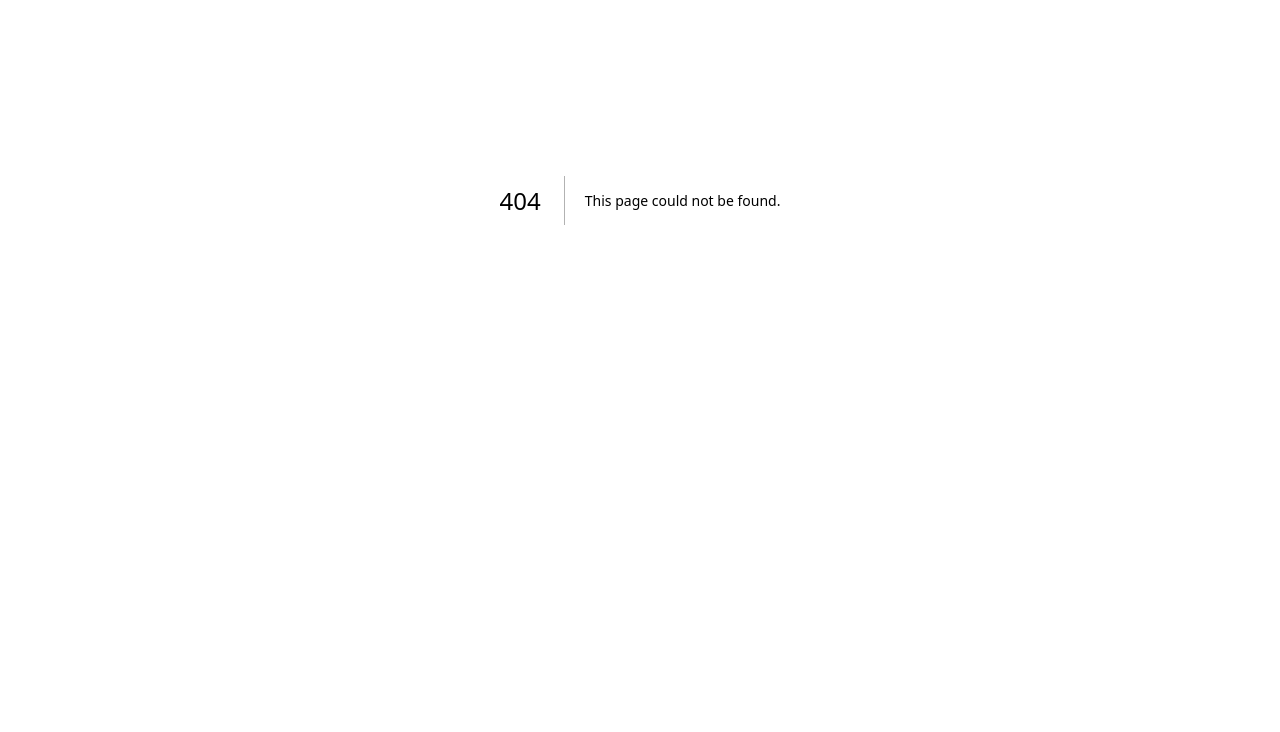
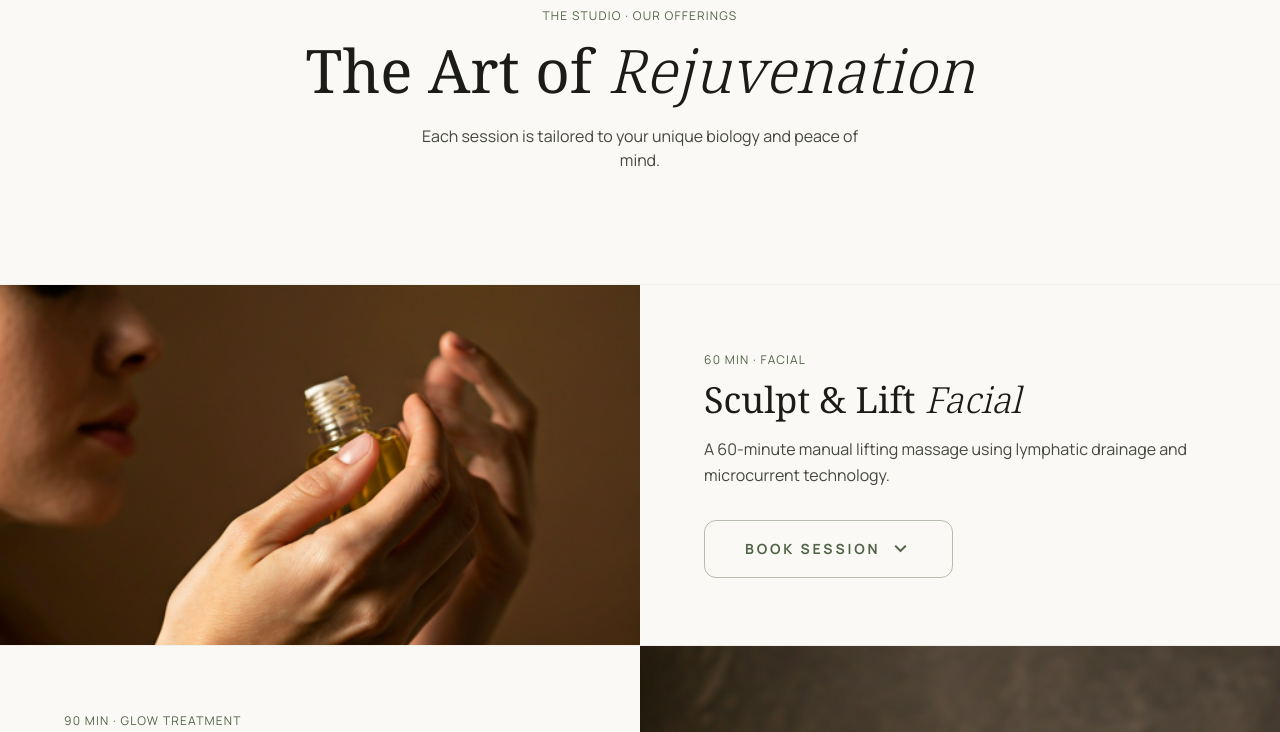
Before and after one commit to byronPantoja/mockup-salon, a Next.js app: page /treatments in a window 1280 px wide. Before the commit this address had no page. Shown: the part 200-932 px from the top of the page. Before the commit the page ends 800 px from the top, so only its background shows below. Built offline with nearby package versions, Linux system fonts and the light colour scheme.

Commit message:
feat: add /treatments page with alternating layout and accordion booking

```diff
--- /dev/null
+++ b/app/treatments/layout.tsx
@@ -0,0 +1,15 @@
+import type { Metadata } from "next";
+
+export const metadata: Metadata = {
+  title: "Treatments | Serenity Studio",
+  description:
+    "Explore our bespoke treatments — Sculpt & Lift Facial, The Serenity Glow, and Infrared Detox. Tailored to your unique biology.",
+};
+
+export default function TreatmentsLayout({
+  children,
+}: {
+  children: React.ReactNode;
+}) {
+  return <>{children}</>;
+}
--- /dev/null
+++ b/app/treatments/page.tsx
@@ -0,0 +1,135 @@
+"use client";
+
+import Image from "next/image";
+import { useState } from "react";
+import Navbar from "@/app/components/Navbar";
+import Footer from "@/app/components/Footer";
+import BookingWidget from "@/app/components/BookingWidget";
+
+const treatments = [
+  {
+    slug: "sculpt-lift-facial",
+    nameLine1: "Sculpt & Lift ",
+    nameLine2: "Facial",
+    category: "60 min · Facial",
+    description:
+      "A 60-minute manual lifting massage using lymphatic drainage and microcurrent technology.",
+    image: "/images/facial.jpg",
+    bookingName: "Sculpt & Lift Facial",
+    imageLeft: true,
+  },
+  {
+    slug: "serenity-glow",
+    nameLine1: "The Serenity ",
+    nameLine2: "Glow",
+    category: "90 min · Glow Treatment",
+    description:
+      "Our signature chemical-free peel combined with LED light therapy for instant radiance.",
+    image: "/images/aromatherapy.jpg",
+    bookingName: "The Serenity Glow",
+    imageLeft: false,
+  },
+  {
+    slug: "infrared-detox",
+    nameLine1: "Infrared ",
+    nameLine2: "Detox",
+    category: "60 min · Sauna Suite",
+    description:
+      "A private sauna suite experience designed to reduce inflammation and boost cellular repair.",
+    image: "/images/stone.jpg",
+    bookingName: "Infrared Detox",
+    imageLeft: true,
+  },
+];
+
+export default function TreatmentsPage() {
+  const [openTreatment, setOpenTreatment] = useState<string | null>(null);
+
+  const toggleTreatment = (slug: string) => {
+    setOpenTreatment((prev) => (prev === slug ? null : slug));
+  };
+
+  return (
+    <>
+      <Navbar />
+      <main className="pt-24">
+        {/* Hero header */}
+        <div className="py-20 md:py-28 text-center border-b border-outline-variant/20 px-6">
+          <p className="font-[family-name:var(--font-label)] text-xs uppercase tracking-widest text-primary mb-4">
+            The Studio · Our Offerings
+          </p>
+          <h1 className="font-[family-name:var(--font-headline)] text-5xl md:text-6xl mb-6">
+            The Art of <em className="font-light">Rejuvenation</em>
+          </h1>
+          <p className="font-[family-name:var(--font-body)] text-on-surface-variant max-w-md mx-auto">
+            Each session is tailored to your unique biology and peace of mind.
+          </p>
+        </div>
+
+        {/* Treatment rows */}
+        {treatments.map((treatment) => (
+          <div key={treatment.slug} className="border-b border-outline-variant/20">
+            <div
+              className={`grid grid-cols-1 lg:grid-cols-2 ${
+                !treatment.imageLeft ? "lg:[&>*:first-child]:order-2" : ""
+              }`}
+            >
+              {/* Image column */}
+              <div className="relative min-h-[360px]">
+                <Image
+                  src={treatment.image}
+                  alt={`${treatment.nameLine1}${treatment.nameLine2}`}
+                  fill
+                  className="object-cover"
+                  sizes="(max-width: 1024px) 100vw, 50vw"
+                />
+              </div>
+
+              {/* Text column */}
+              <div className="p-10 md:p-16 flex flex-col justify-center">
+                <p className="font-[family-name:var(--font-label)] text-xs uppercase tracking-widest text-primary mb-3">
+                  {treatment.category}
+                </p>
+                <h2 className="font-[family-name:var(--font-headline)] text-3xl md:text-4xl mb-4">
+                  {treatment.nameLine1}
+                  <em className="font-light">{treatment.nameLine2}</em>
+                </h2>
+                <p className="font-[family-name:var(--font-body)] text-on-surface-variant leading-relaxed mb-8">
+                  {treatment.description}
+                </p>
+
+                <div>
+                  <button
+                    type="button"
+                    onClick={() => toggleTreatment(treatment.slug)}
+                    className={`flex items-center gap-2 px-10 py-4 rounded-full font-[family-name:var(--font-label)] font-bold text-sm tracking-[0.2em] uppercase transition-all duration-500 ${
+                      openTreatment === treatment.slug
+                        ? "btn-gradient text-on-primary"
+                        : "border border-primary/40 text-primary hover:bg-primary hover:text-on-primary"
+                    }`}
+                  >
+                    Book Session
+                    <span className="material-symbols-outlined text-base">
+                      {openTreatment === treatment.slug
+                        ? "expand_less"
+                        : "expand_more"}
+                    </span>
+                  </button>
+
+                  {openTreatment === treatment.slug && (
+                    <div className="mt-8 animate-fade-in">
+                      <BookingWidget
+                        defaultTreatment={treatment.bookingName}
+                      />
+                    </div>
+                  )}
+                </div>
+              </div>
+            </div>
+          </div>
+        ))}
+      </main>
+      <Footer />
+    </>
+  );
+}
```
